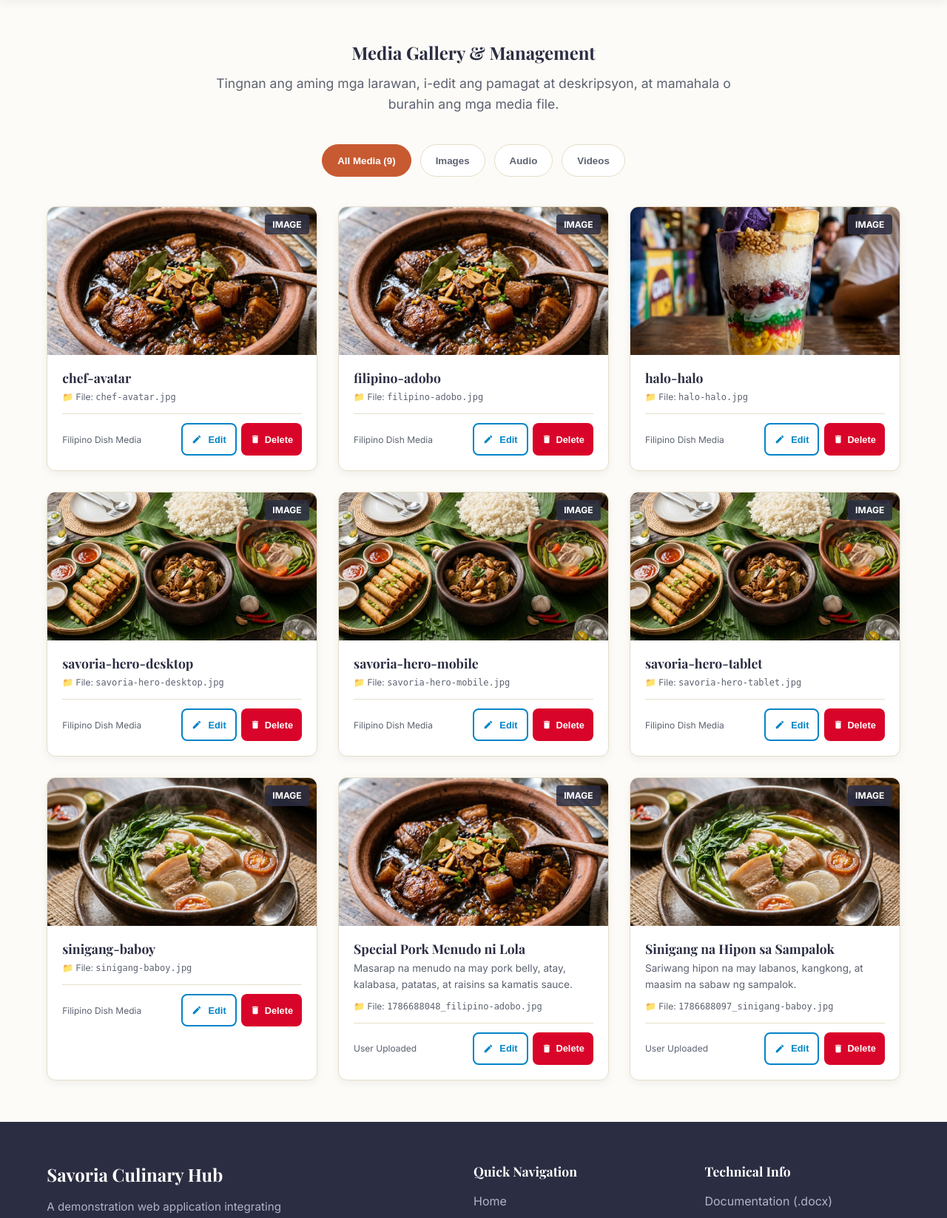
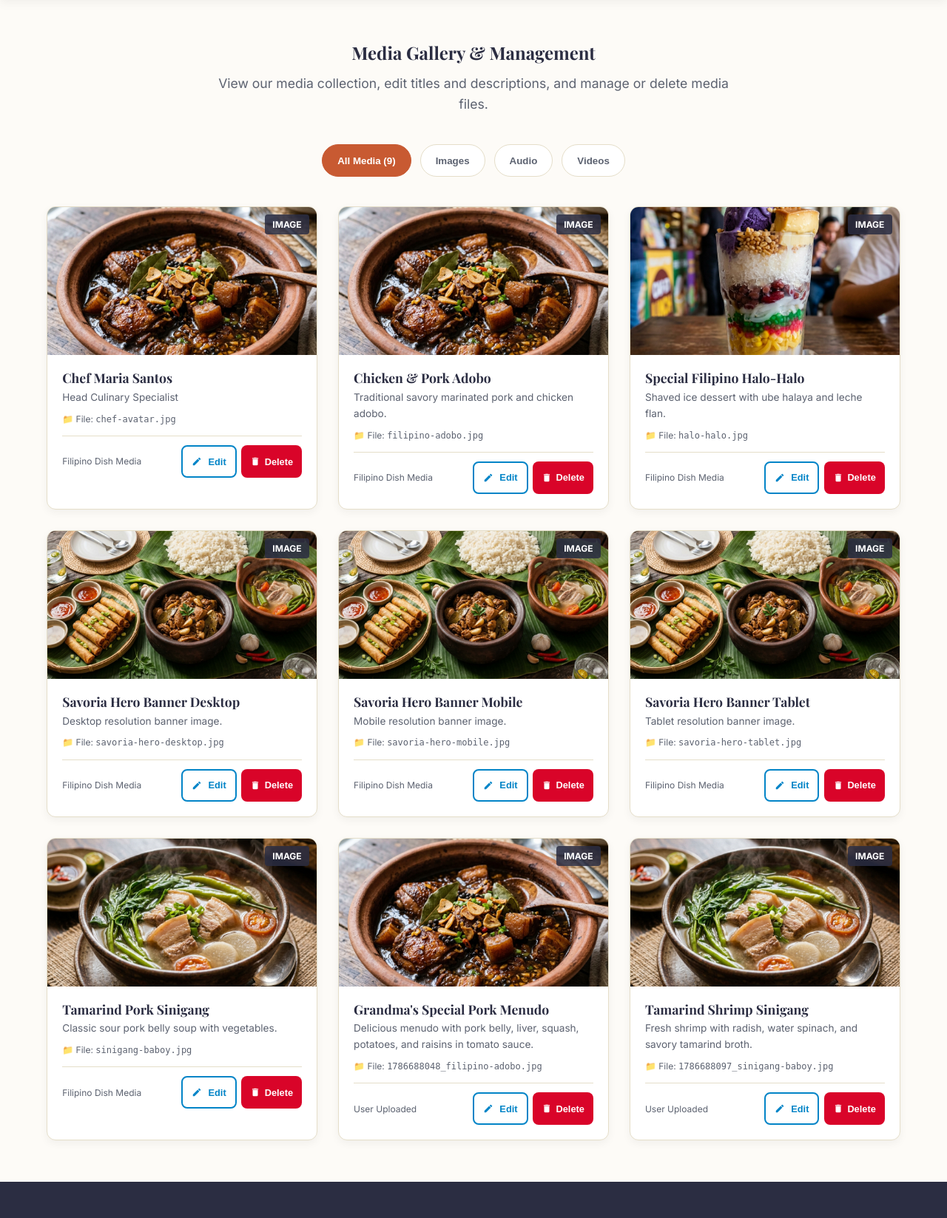
Before and after one commit to E1mar-cay/web-app-activity, a PHP site: page /gallery.php in a window 1280 px wide. Shown: the part 78-1725 px from the top of the page at 74% size. Run offline with PHP 8.4, Linux system fonts and the light colour scheme.

Commit message:
Translate entire web application UI, forms, notifications, and API responses to English

```diff
--- a/api/edit_handler.php
+++ b/api/edit_handler.php
@@ -6,7 +6,7 @@ if ($_SERVER['REQUEST_METHOD'] === 'POST') {
     if (!isset($_POST['filepath']) || empty($_POST['filepath'])) {
         $_SESSION['gallery_status'] = [
             'type' => 'danger',
-            'message' => 'Walang media file na tinukoy para i-edit.'
+            'message' => 'No media file specified for editing.'
         ];
         header('Location: ../gallery.php');
         exit;
@@ -22,7 +22,7 @@ if ($_SERVER['REQUEST_METHOD'] === 'POST') {
     if (empty($new_title)) {
         $_SESSION['gallery_status'] = [
             'type' => 'danger',
-            'message' => 'Ang pamagat (Title) ay hindi pwedeng ibukod.'
+            'message' => 'The Media Title cannot be empty.'
         ];
         header('Location: ' . $redirect);
         exit;
@@ -73,7 +73,7 @@ if ($_SERVER['REQUEST_METHOD'] === 'POST') {
 
     $_SESSION['gallery_status'] = [
         'type' => 'success',
-        'message' => 'Tagumpay! Bagong na-update ang pamagat at deskripsyon ng "' . htmlspecialchars($new_title) . '".'
+        'message' => 'Success! Successfully updated title and description for "' . htmlspecialchars($new_title) . '".'
     ];
 
     header('Location: ' . $redirect);
--- a/gallery.php
+++ b/gallery.php
@@ -87,7 +87,7 @@ $media_items = getMediaItems();
     <div class="container">
         <div class="section-header">
             <h1 id="gallery-heading">Media Gallery & Management</h1>
-            <p>Tingnan ang aming mga larawan, i-edit ang pamagat at deskripsyon, at mamahala o burahin ang mga media file.</p>
+            <p>View our media collection, edit titles and descriptions, and manage or delete media files.</p>
         </div>
 
         <!-- Status Message Alert -->
@@ -113,8 +113,8 @@ $media_items = getMediaItems();
         <div class="gallery-grid" id="galleryGrid">
             <?php if (empty($media_items)): ?>
                 <div style="grid-column: 1/-1; text-align: center; padding: 3rem; background: #ffffff; border-radius: 12px; border: 1px solid var(--border-color);">
-                    <p style="color: var(--text-muted); font-size: 1.1rem; margin-bottom: 1rem;">Walang nakitang media files sa gallery.</p>
-                    <a href="upload.php" class="btn btn-primary">Mag-Upload ng Bagong Media &rarr;</a>
+                    <p style="color: var(--text-muted); font-size: 1.1rem; margin-bottom: 1rem;">No media files found in the gallery.</p>
+                    <a href="upload.php" class="btn btn-primary">Upload New Media &rarr;</a>
                 </div>
             <?php else: ?>
                 <?php foreach ($media_items as $item): ?>
@@ -177,7 +177,7 @@ $media_items = getMediaItems();
                                     </button>
 
                                     <!-- Delete Button -->
-                                    <form action="api/delete_handler.php" method="POST" onsubmit="return confirm('Sigurado ka bang gusto mong burahin ang file na \'<?php echo htmlspecialchars(addslashes($item['name'])); ?>\'?');">
+                                    <form action="api/delete_handler.php" method="POST" onsubmit="return confirm('Are you sure you want to delete the file \'<?php echo htmlspecialchars(addslashes($item['name'])); ?>\'?');">
                                         <input type="hidden" name="filepath" value="<?php echo htmlspecialchars($item['path']); ?>">
                                         <button type="submit" class="btn btn-danger" style="padding: 0.4rem 0.75rem; font-size: 0.8rem; display: inline-flex; align-items: center; gap: 0.35rem;" aria-label="Delete <?php echo htmlspecialchars($item['name']); ?>">
                                             <svg width="14" height="14" viewBox="0 0 24 24" fill="currentColor" aria-hidden="true">
@@ -201,25 +201,25 @@ $media_items = getMediaItems();
     <div style="background: #ffffff; width: 100%; max-width: 550px; border-radius: var(--border-radius); padding: 2rem; box-shadow: var(--shadow-lg); position: relative;">
         <button type="button" id="closeEditModal" style="position: absolute; top: 1rem; right: 1rem; background: none; border: none; font-size: 1.5rem; cursor: pointer; color: var(--text-muted);">&times;</button>
 
-        <h2 style="font-size: 1.4rem; color: var(--secondary); margin-bottom: 1rem;">I-Edit ang Media Details</h2>
+        <h2 style="font-size: 1.4rem; color: var(--secondary); margin-bottom: 1rem;">Edit Media Details</h2>
 
         <form action="api/edit_handler.php" method="POST">
             <input type="hidden" id="editFilepath" name="filepath" value="">
             <input type="hidden" name="redirect" value="../gallery.php">
 
             <div class="form-group">
-                <label for="editMediaTitle" class="form-label">Pamagat (Media Title): *</label>
+                <label for="editMediaTitle" class="form-label">Media Title: *</label>
                 <input type="text" id="editMediaTitle" name="mediaTitle" class="form-control" required>
             </div>
 
             <div class="form-group">
-                <label for="editMediaDescription" class="form-label">Deskripsyon (Media Description):</label>
+                <label for="editMediaDescription" class="form-label">Media Description:</label>
                 <textarea id="editMediaDescription" name="mediaDescription" class="form-control" rows="4"></textarea>
             </div>
 
             <div style="display: flex; gap: 1rem; justify-content: flex-end; margin-top: 1.5rem;">
-                <button type="button" class="btn btn-secondary" id="cancelEditBtn">Kanselahin</button>
-                <button type="submit" class="btn btn-primary">I-Save ang Bagong Impormasyon</button>
+                <button type="button" class="btn btn-secondary" id="cancelEditBtn">Cancel</button>
+                <button type="submit" class="btn btn-primary">Save Changes</button>
             </div>
         </form>
     </div>
--- a/uploads/media_data.json
+++ b/uploads/media_data.json
@@ -3,8 +3,8 @@
         "id": "1786688048_415",
         "filename": "1786688048_filipino-adobo.jpg",
         "original_name": "filipino-adobo.jpg",
-        "title": "Special Pork Menudo ni Lola",
-        "description": "Masarap na menudo na may pork belly, atay, kalabasa, patatas, at raisins sa kamatis sauce.",
+        "title": "Grandma's Special Pork Menudo",
+        "description": "Delicious menudo with pork belly, liver, squash, potatoes, and raisins in tomato sauce.",
         "category": "image",
         "filepath": "uploads\/images\/1786688048_filipino-adobo.jpg",
         "upload_date": "2026-08-14 08:14:08"
@@ -13,8 +13,8 @@
         "id": "1786688097_599",
         "filename": "1786688097_sinigang-baboy.jpg",
         "original_name": "sinigang-baboy.jpg",
-        "title": "Sinigang na Hipon sa Sampalok",
-        "description": "Sariwang hipon na may labanos, kangkong, at maasim na sabaw ng sampalok.",
+        "title": "Tamarind Shrimp Sinigang",
+        "description": "Fresh shrimp with radish, water spinach, and savory tamarind broth.",
         "category": "image",
         "filepath": "uploads\/images\/1786688097_sinigang-baboy.jpg",
         "upload_date": "2026-08-14 08:14:57"
@@ -23,8 +23,8 @@
         "id": "1786688608_887",
         "filename": "sinigang-baboy.jpg",
         "original_name": "sinigang-baboy.jpg",
-        "title": "sinigang-baboy",
-        "description": "",
+        "title": "Tamarind Pork Sinigang",
+        "description": "Classic sour pork belly soup with vegetables.",
         "category": "image",
         "filepath": "images\/sinigang-baboy.jpg",
         "upload_date": "2026-08-14 08:23:28"
@@ -33,8 +33,8 @@
         "id": "1786688619_271",
         "filename": "chef-avatar.jpg",
         "original_name": "chef-avatar.jpg",
-        "title": "chef-avatar",
-        "description": "",
+        "title": "Chef Maria Santos",
+        "description": "Head Culinary Specialist",
         "category": "image",
         "filepath": "images\/chef-avatar.jpg",
         "upload_date": "2026-08-14 08:23:39"
@@ -43,8 +43,8 @@
         "id": "1786688627_278",
         "filename": "filipino-adobo.jpg",
         "original_name": "filipino-adobo.jpg",
-        "title": "filipino-adobo",
-        "description": "",
+        "title": "Chicken & Pork Adobo",
+        "description": "Traditional savory marinated pork and chicken adobo.",
         "category": "image",
         "filepath": "images\/filipino-adobo.jpg",
         "upload_date": "2026-08-14 08:23:47"
@@ -53,8 +53,8 @@
         "id": "1786688634_520",
         "filename": "halo-halo.jpg",
         "original_name": "halo-halo.jpg",
-        "title": "halo-halo",
-        "description": "",
+        "title": "Special Filipino Halo-Halo",
+        "description": "Shaved ice dessert with ube halaya and leche flan.",
         "category": "image",
         "filepath": "images\/halo-halo.jpg",
         "upload_date": "2026-08-14 08:23:54"
@@ -63,8 +63,8 @@
         "id": "1786688641_304",
         "filename": "savoria-hero-desktop.jpg",
         "original_name": "savoria-hero-desktop.jpg",
-        "title": "savoria-hero-desktop",
-        "description": "",
+        "title": "Savoria Hero Banner Desktop",
+        "description": "Desktop resolution banner image.",
         "category": "image",
         "filepath": "images\/savoria-hero-desktop.jpg",
         "upload_date": "2026-08-14 08:24:01"
@@ -73,8 +73,8 @@
         "id": "1786688651_621",
         "filename": "savoria-hero-mobile.jpg",
         "original_name": "savoria-hero-mobile.jpg",
-        "title": "savoria-hero-mobile",
-        "description": "",
+        "title": "Savoria Hero Banner Mobile",
+        "description": "Mobile resolution banner image.",
         "category": "image",
         "filepath": "images\/savoria-hero-mobile.jpg",
         "upload_date": "2026-08-14 08:24:11"
@@ -83,8 +83,8 @@
         "id": "1786688657_428",
         "filename": "savoria-hero-tablet.jpg",
         "original_name": "savoria-hero-tablet.jpg",
-        "title": "savoria-hero-tablet",
-        "description": "",
+        "title": "Savoria Hero Banner Tablet",
+        "description": "Tablet resolution banner image.",
         "category": "image",
         "filepath": "images\/savoria-hero-tablet.jpg",
         "upload_date": "2026-08-14 08:24:17"
```
Also changed, not shown: about.php (+6 -6 lines), api/delete_handler.php (+4 -4 lines), api/upload_handler.php (+7 -7 lines), index.php (+25 -25 lines), upload.php (+14 -14 lines), 2 other files.
